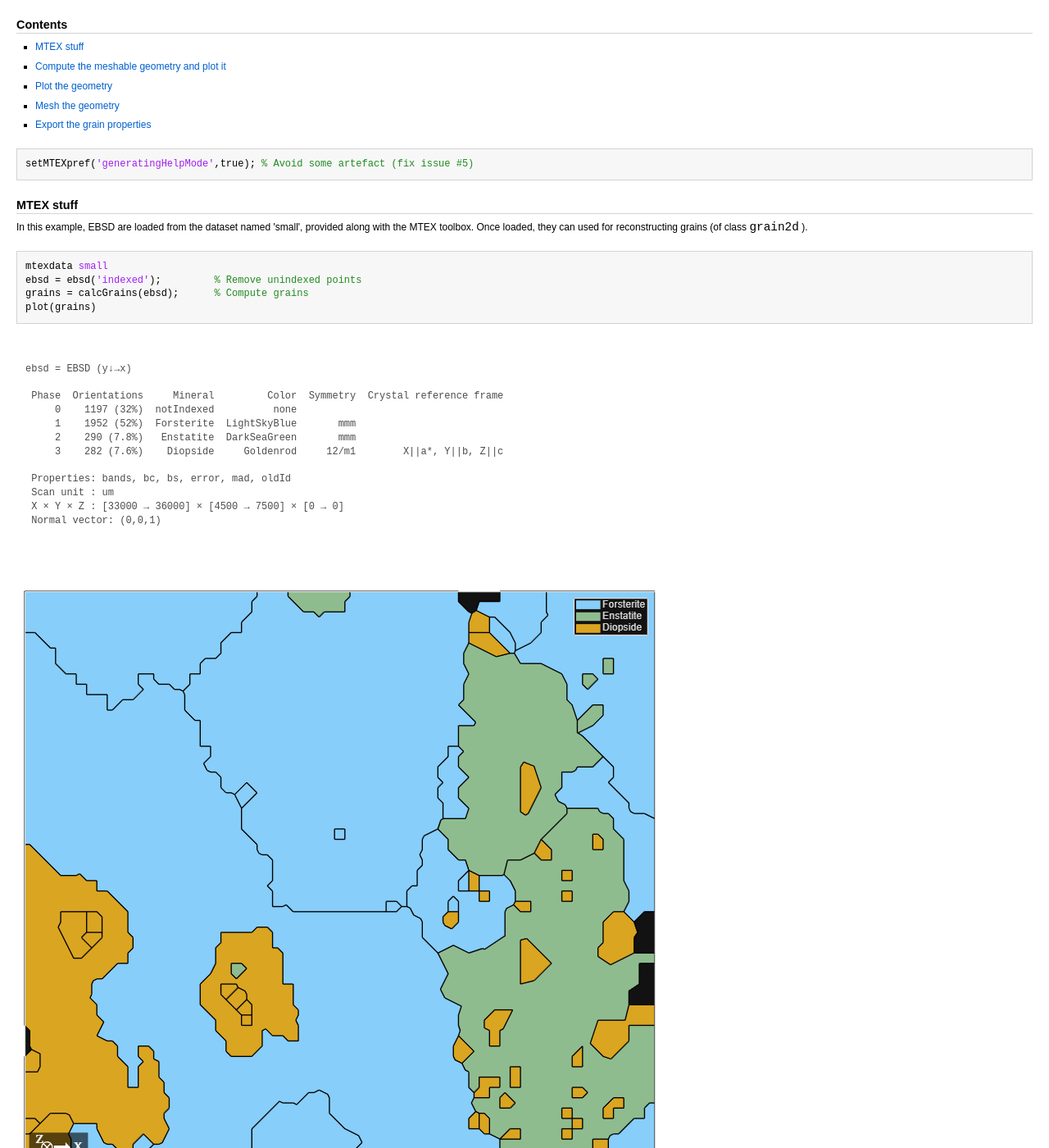
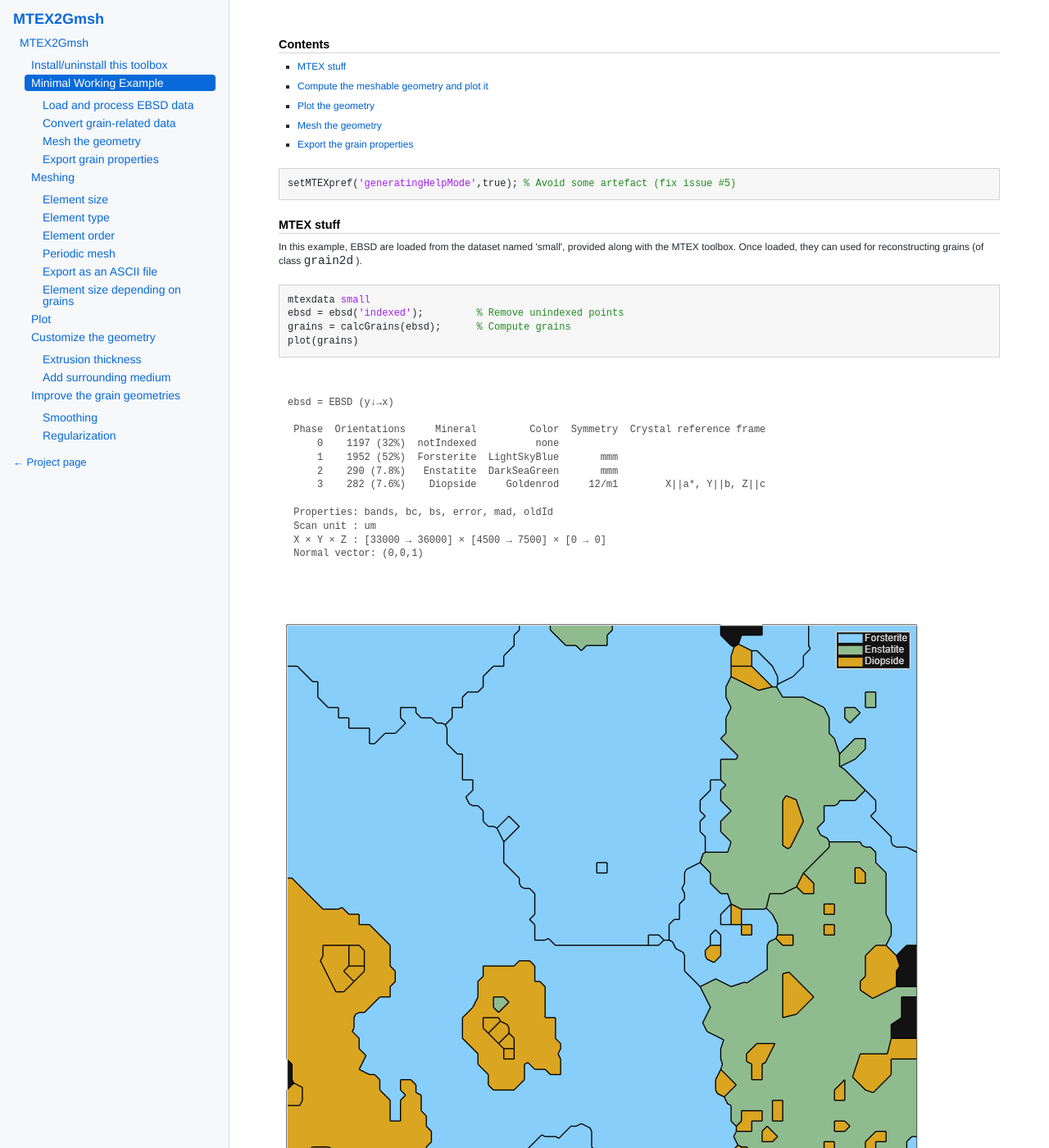
Before and after one commit to DorianDepriester/MTEX2Gmsh, a Jekyll site: the page built from docs/html/example.html, in a window 1280 px wide and 1400 px high. Shown: the whole window at 82% size. Built offline with Jekyll 4.4.1, drawn with Linux system fonts in a browser that asks for light colours.

Commit message:
Fix doc sidebar: restore Jekyll front matter stripped by publish, fix dead anchor
- Re-add front matter (layout: doc) to example.html, meshing.html and
  improvegeometry.html, which were regenerated by MATLAB publish and served
  without the sidebar layout
- helptoc.xml / _data/toc.yml: example.html#1 does not exist in the published
  page (first section is id=2); point 'Load and process EBSD data' to #2
- docs/README.md: document that publish strips the front matter and that
  helptoc2yml must be re-run after editing helptoc.xml

Co-authored-by: DorianDepriester <DorianDepriester@users.noreply.github.com>

```diff
--- a/docs/_data/toc.yml
+++ b/docs/_data/toc.yml
@@ -7,7 +7,7 @@
       target: "example.html"
       children:
         - title: "Load and process EBSD data"
-          target: "example.html#1"
+          target: "example.html#2"
         - title: "Convert grain-related data"
           target: "example.html#3"
         - title: "Mesh the geometry"
--- a/docs/html/example.html
+++ b/docs/html/example.html
@@ -1,3 +1,7 @@
+---
+layout: doc
+title: "Minimal Working Example"
+---
 <!DOCTYPE HTML PUBLIC "-//W3C//DTD HTML 4.01 Transitional//EN">
 <html>
 <head>
--- a/docs/html/helptoc.xml
+++ b/docs/html/helptoc.xml
@@ -4,7 +4,7 @@
     <tocitem target="index.html">MTEX2Gmsh
 		<tocitem target="install.html">Install/uninstall this toolbox</tocitem>
         <tocitem target="example.html">Minimal Working Example
-			<tocitem target="example.html#1">Load and process EBSD data</tocitem>
+			<tocitem target="example.html#2">Load and process EBSD data</tocitem>
 			<tocitem target="example.html#3">Convert grain-related data</tocitem>
 			<tocitem target="example.html#6">Mesh the geometry</tocitem>
 			<tocitem target="example.html#8">Export grain properties</tocitem>
--- a/docs/html/improvegeometry.html
+++ b/docs/html/improvegeometry.html
@@ -1,3 +1,7 @@
+---
+layout: doc
+title: "Improve the grain geometries"
+---
 <!DOCTYPE HTML PUBLIC "-//W3C//DTD HTML 4.01 Transitional//EN">
 <html>
 <head>
--- a/docs/html/meshing.html
+++ b/docs/html/meshing.html
@@ -1,3 +1,7 @@
+---
+layout: doc
+title: "Meshing"
+---
 <!DOCTYPE HTML PUBLIC "-//W3C//DTD HTML 4.01 Transitional//EN">
 <html>
 <head>
```
Also changed, not shown: docs/README.md (+3 -1 lines).
